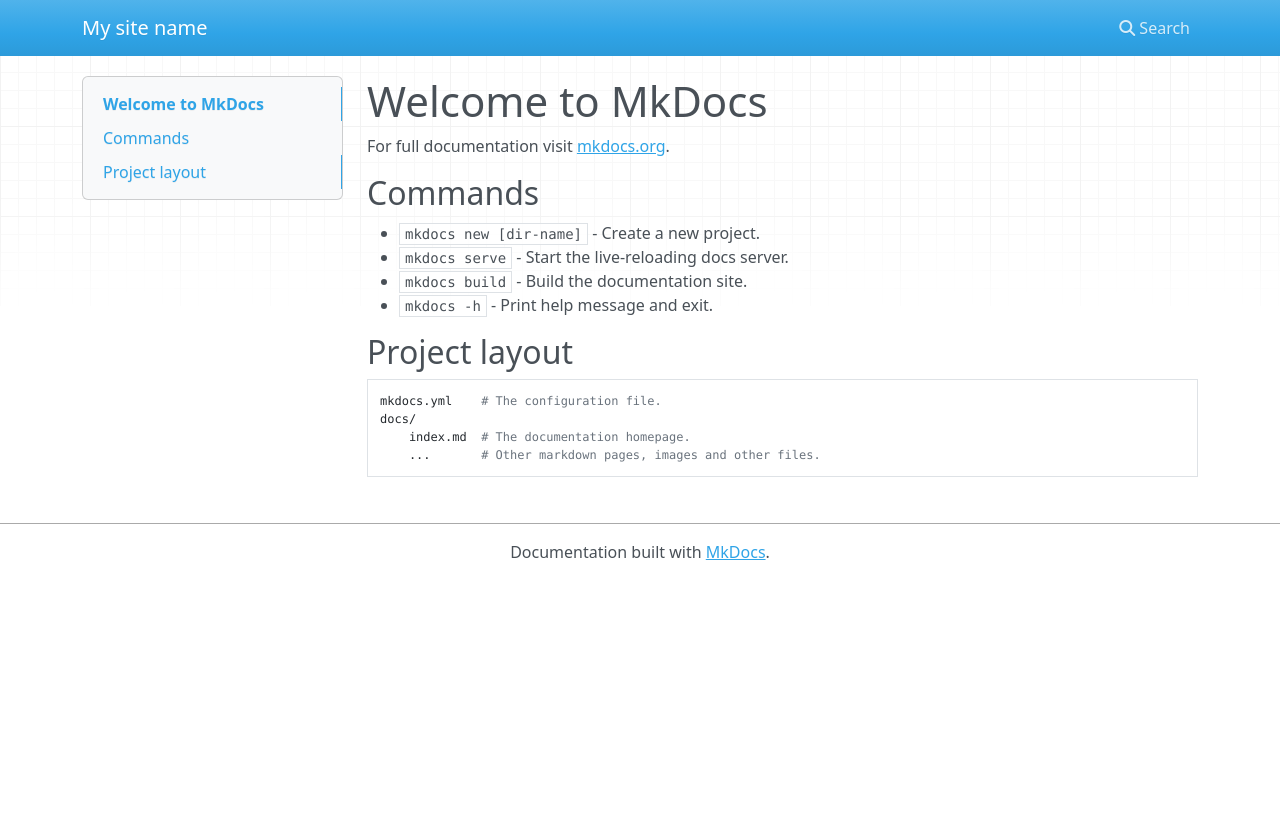
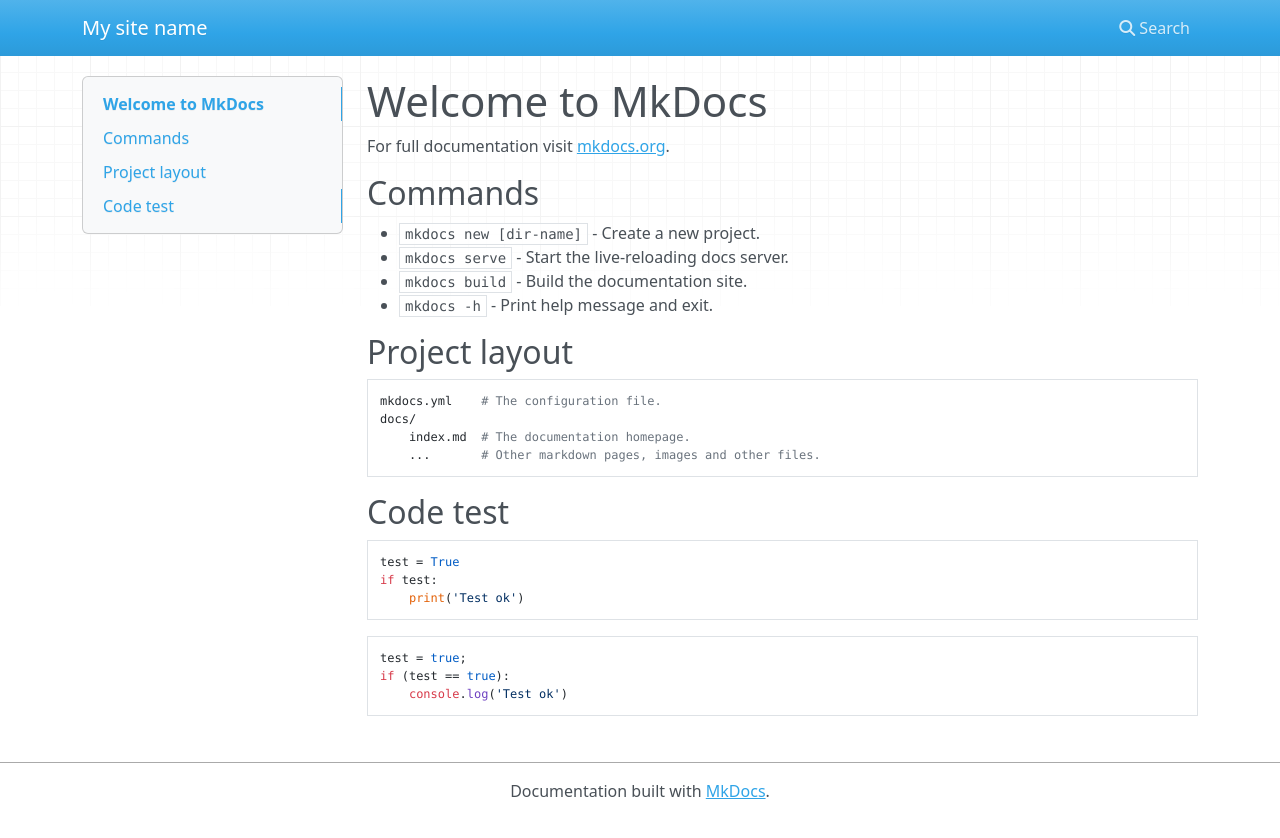
Before and after one commit to avdata99/test-mkdocs, an MkDocs documentation site: the page built from docs/index.md, in a window 1280 px wide. Shown: the top 838 px of the page. Built offline with MkDocs 1.6.1, drawn with Linux system fonts in a browser that asks for light colours; nearby versions of some CDN libraries.

Commit message:
Test update site

````diff
--- a/docs/index.md
+++ b/docs/index.md
@@ -15,3 +15,17 @@
     docs/
         index.md  # The documentation homepage.
         ...       # Other markdown pages, images and other files.
+
+## Code test
+
+```python
+test = True
+if test:
+    print('Test ok')
+```
+
+```javascript
+test = true;
+if (test == true):
+    console.log('Test ok')
+```
````
